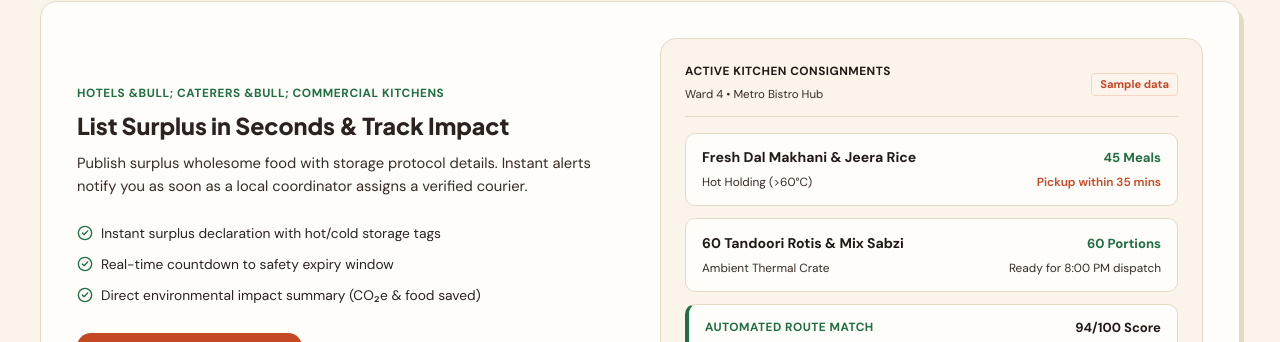
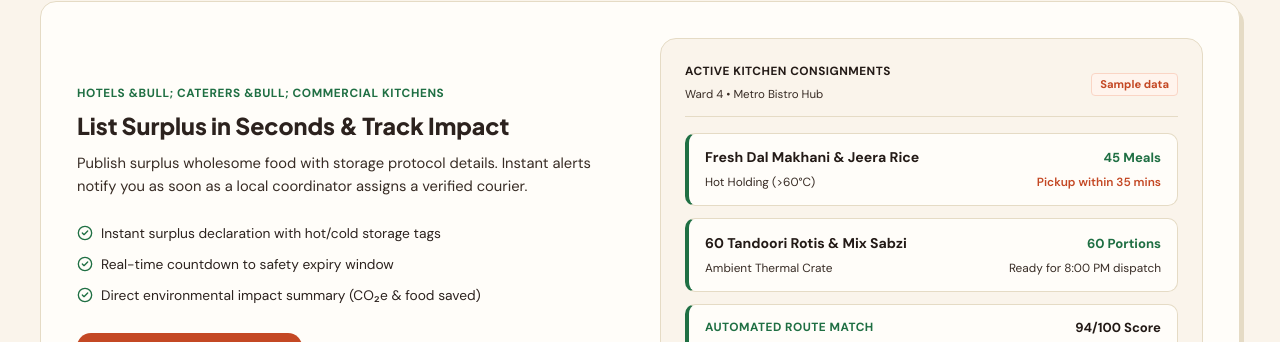
Before and after one commit to ashish-dev-hub/RescueBite-AI, a React (Vite) app in the folder frontend/: page / in a window 1280 px wide. Shown: the part 1489-1831 px from the top of the page. Built offline with nearby package versions, Linux system fonts and the light colour scheme; no server answers.

Commit message:
style(donor): harmonize left accent border indicators across kitchen consignment cards

```diff
--- a/frontend/src/pages/LandingPage.jsx
+++ b/frontend/src/pages/LandingPage.jsx
@@ -541,7 +541,7 @@ export default function LandingPage({ onSelectRole, onOpenAuth }) {
             {/* TAB-SPECIFIC EDITORIAL WORKSPACES */}
             {activeRoleTab === 'donor' && (
               <div style={{ display: 'flex', flexDirection: 'column', gap: '0.75rem' }}>
-                <div style={{ padding: '0.85rem 1rem', backgroundColor: '#FFFDF9', borderRadius: '10px', border: '1px solid var(--color-soft-border)' }}>
+                <div style={{ padding: '0.85rem 1rem', backgroundColor: '#FFFDF9', borderRadius: '10px', border: '1px solid var(--color-soft-border)', borderLeft: '4px solid var(--color-forest-green)' }}>
                   <div style={{ display: 'flex', justifyContent: 'space-between', alignItems: 'center' }}>
                     <strong style={{ fontSize: '0.88rem', color: 'var(--color-coffee-dark)' }}>
                       Fresh Dal Makhani &amp; Jeera Rice
@@ -556,7 +556,7 @@ export default function LandingPage({ onSelectRole, onOpenAuth }) {
                   </div>
                 </div>
 
-                <div style={{ padding: '0.85rem 1rem', backgroundColor: '#FFFDF9', borderRadius: '10px', border: '1px solid var(--color-soft-border)' }}>
+                <div style={{ padding: '0.85rem 1rem', backgroundColor: '#FFFDF9', borderRadius: '10px', border: '1px solid var(--color-soft-border)', borderLeft: '4px solid var(--color-forest-green)' }}>
                   <div style={{ display: 'flex', justifyContent: 'space-between', alignItems: 'center' }}>
                     <strong style={{ fontSize: '0.88rem', color: 'var(--color-coffee-dark)' }}>
                       60 Tandoori Rotis &amp; Mix Sabzi
```
